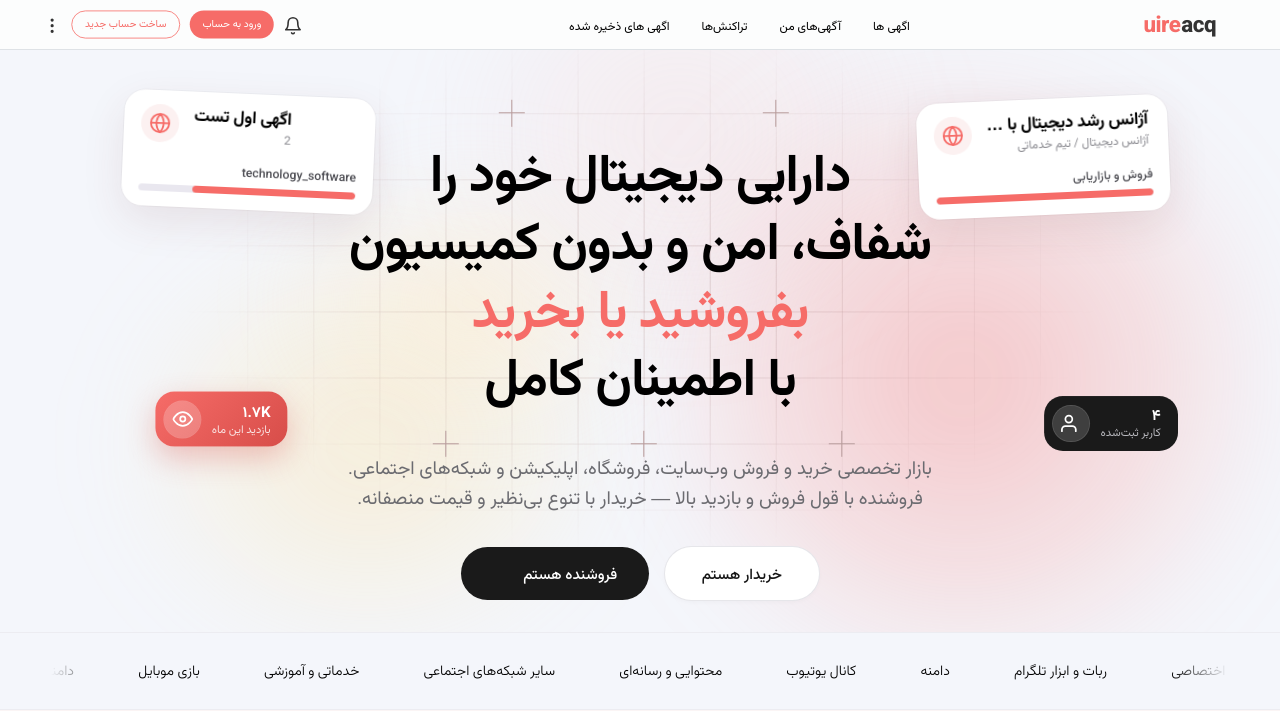
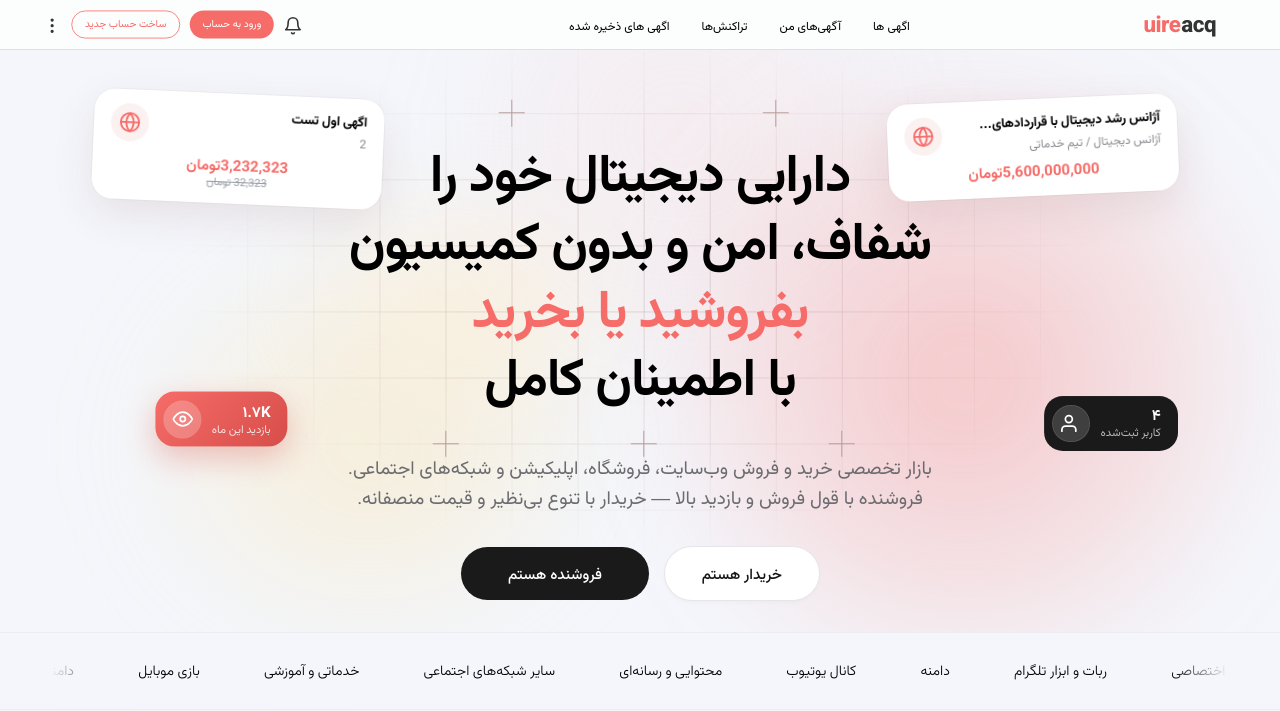
Before and after one commit to yhyaa79/web_advertising, a Django app: page / in a window 1280 px wide. Shown: the top 711 px of the page. Run offline with Django 4.2, Linux system fonts and the light colour scheme; data comes from the database, SQL or seed files in the repository; both versions use the stored data as it was after the commit.

Commit message:
Redesign

```diff
--- a/static/css/home.css
+++ b/static/css/home.css
@@ -245,6 +245,7 @@ a:focus-visible {
     width: calc(var(--k) * 133);
     padding: calc(var(--k) * 7) calc(var(--k) * 9) calc(var(--k) * 8);
     background: #fff;
+    width: 290px;
     border-radius: calc(var(--k) * 11);
     box-shadow: 0 calc(var(--k) * 8) calc(var(--k) * 22) rgba(120, 48, 48, .10), 0 0 0 1px rgba(40, 20, 20, .035);
 }
@@ -254,15 +255,17 @@ a:focus-visible {
     align-items: center;
     gap: calc(var(--k) * 8);
     flex-direction: row-reverse;
+    justify-content: space-between;
 }
 
 .person b {
     display: block;
-    font-size: calc(var(--k) * 9);
+    font-size: calc(var(--k) * 7);
     line-height: calc(var(--k) * 11);
     font-weight: 600;
     letter-spacing: -.01em;
     text-align: right;
+
 }
 
 .person small {
@@ -299,15 +302,39 @@ a:focus-visible {
 }
 
 .bonnie {
-    right: calc(var(--k) * 59);
+    right: calc(var(--k) * 54);
     top: calc(var(--k) * 54);
     transform: rotate(-2.5deg);
 }
 
 .simon {
-    right: calc(var(--k) * 480);
+    right: calc(var(--k) * 475);
     top: calc(var(--k) * 50);
     transform: rotate(2.5deg);
+}
+
+.person-price {
+    position: relative;
+    display: flex;
+    flex-direction: column;
+    justify-content: center;
+    min-width: 0;
+    padding: 0 12px;
+    text-align: center;
+    line-height: 1.25;
+    margin-top: 10px;
+}
+
+.person-price strong{
+    font-size: var(--font-size-3xl);
+    font-weight: 700;
+    color: var(--red-color);
+    overflow-wrap: anywhere;
+}
+
+.person-price s{
+    color: #969aa3;
+    font-size: 11px;
 }
 
 /* deal card */
@@ -2275,8 +2302,8 @@ a:focus-visible {
 }
 
 .lst-grid {
-    display: grid;
-    grid-template-columns: repeat(auto-fill, minmax(270px, 1fr));
+    overflow: auto;
+    display: flex;
     gap: 18px;
 }
 
@@ -2284,6 +2311,7 @@ a:focus-visible {
     position: relative;
     display: flex;
     flex-direction: column;
+    min-width: 400px;
     gap: 14px;
     padding: 20px;
     background: #fff;
--- a/templates/core/home.html
+++ b/templates/core/home.html
@@ -45,7 +45,7 @@
 
       <div class="actions">
         <a class="btn-home btn-light" href="#for-buyers">خریدار هستم</a>
-        <a class="btn-home btn-dark" href="#for-sellers">فروشنده هستم <svg aria-hidden="true"><use href="#i-arrow-r"/></svg></a>
+        <a class="btn-home btn-dark" href="#for-sellers">فروشنده هستم</a>
       </div>
 
       <div class="appt float-slow">
@@ -77,12 +77,15 @@
               {% endif %}
             </span>
             <div>
-              <b>{{ listing.title|truncatechars:22 }}</b>
+              <b>{{ listing.title|truncatechars:32 }}</b>
               <small>{{ listing.get_category_display_safe|default:listing.category }}</small>
             </div>
           </div>
-          <div class="week">{{ listing.get_areas_activity_display_safe|truncatechars:22 }}</div>
-          <div class="bar"><i style="width:{% if listing.is_verified %}100{% elif listing.is_income %}75{% else %}45{% endif %}%"></i></div>
+          <div class="person-price">
+            <strong><bdi>{{ listing.discount_price|default:listing.price|split_number }}</bdi>تومان </strong>
+            {% if listing.discount_price %}<s>{{ listing.price|split_number }} تومان</s>{% endif %}
+          </div>
+
         </div>
         {% endwith %}
       {% endif %}
@@ -103,12 +106,15 @@
               {% endif %}
             </span>
             <div>
-              <b>{{ listing.title|truncatechars:22 }}</b>
+              <b>{{ listing.title|truncatechars:32 }}</b>
               <small>{{ listing.get_category_display_safe|default:listing.category }}</small>
             </div>
           </div>
-          <div class="week">{{ listing.get_areas_activity_display_safe|truncatechars:22 }}</div>
-          <div class="bar"><i style="width:{% if listing.is_verified %}100{% elif listing.is_income %}75{% else %}45{% endif %}%"></i></div>
+          <div class="person-price">
+            <strong><bdi>{{ listing.discount_price|default:listing.price|split_number }}</bdi>تومان </strong>
+            {% if listing.discount_price %}<s>{{ listing.price|split_number }} تومان</s>{% endif %}
+          </div>
+
         </div>
         {% endwith %}
       {% endif %}
@@ -503,7 +509,7 @@
   </section>
 
   <!-- ═══════════════════════ TOP CATEGORIES (Trending) ═══════════════════════ -->
-  {% if top_categories %}
+<!--   {% if top_categories %}
   <section class="sec cat-sec" id="categories">
     <div class="blob b-y" style="right:-8%;left:auto;top:15%;width:46%;height:65%" aria-hidden="true"></div>
     <div class="wrap">
@@ -546,9 +552,9 @@
     </div>
   </section>
   {% endif %}
-
+ -->
   <!-- ═══════════════════════ FEATURED LISTINGS ═══════════════════════ -->
-  {% if latest_listings or discounted_listings or most_viewed_listings %}
+<!--   {% if latest_listings or discounted_listings or most_viewed_listings %}
   <section class="sec list-sec" id="featured">
     <div class="blob b-v" style="left:-6%;right:auto;top:10%;width:44%;height:70%" aria-hidden="true"></div>
     <div class="wrap">
@@ -723,9 +729,9 @@
     </div>
   </section>
   {% endif %}
-
+ -->
   <!-- ═══════════════════════ TRENDING ═══════════════════════ -->
-  {% if trending_listings or market_opportunities.big_discounts %}
+<!--   {% if trending_listings or market_opportunities.big_discounts %}
   <section class="sec trend-sec" id="trending">
     <div class="gridbg" aria-hidden="true"></div>
     <div class="wrap">
@@ -785,7 +791,7 @@
     </div>
   </section>
   {% endif %}
-
+ -->
   <!-- ═══════════════════════ HOW IT WORKS ═══════════════════════ -->
   <section class="sec how" id="how">
     <div class="wrap">
@@ -837,7 +843,7 @@
   </section>
 
   <!-- ═══════════════════════ LIVE MARKET PANEL ═══════════════════════ -->
-  <section class="sec clin" id="live-panel">
+<!--   <section class="sec clin" id="live-panel">
     <div class="blob b-y" style="right:-10%;left:auto;top:20%;width:40%;height:60%" aria-hidden="true"></div>
     <div class="wrap">
       <div class="split">
@@ -902,7 +908,7 @@
       </div>
     </div>
   </section>
-
+ -->
   <!-- ═══════════════════════ FAQ ═══════════════════════ -->
   <section class="sec faq" id="faq">
     <div class="wrap">
```
Also changed, not shown: static/css/listing_create.css (+6 -8 lines), db.sqlite3.
